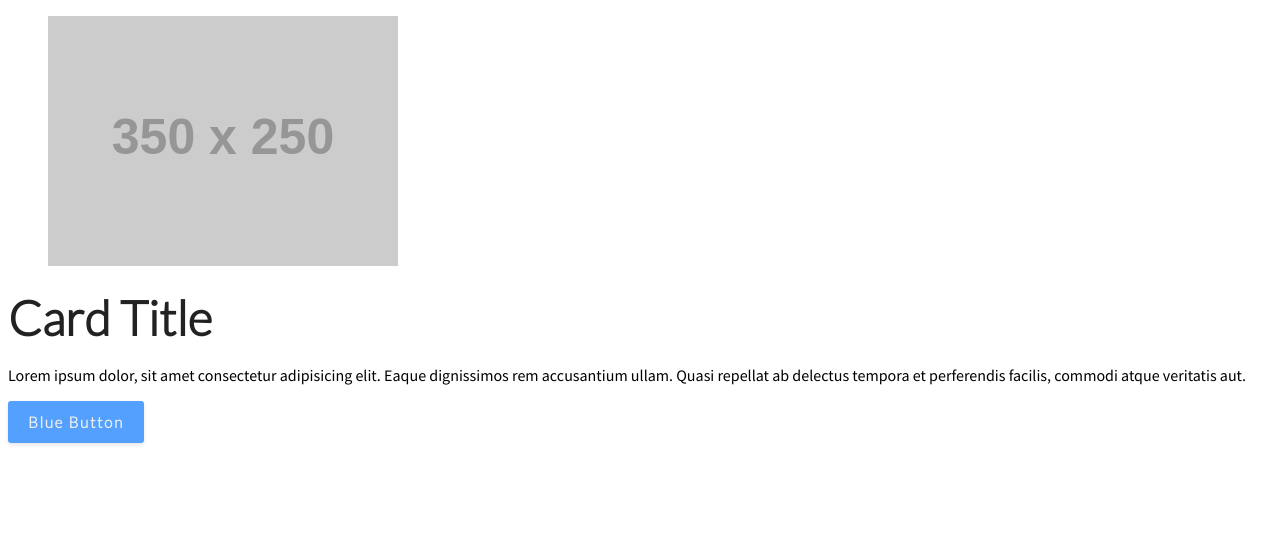
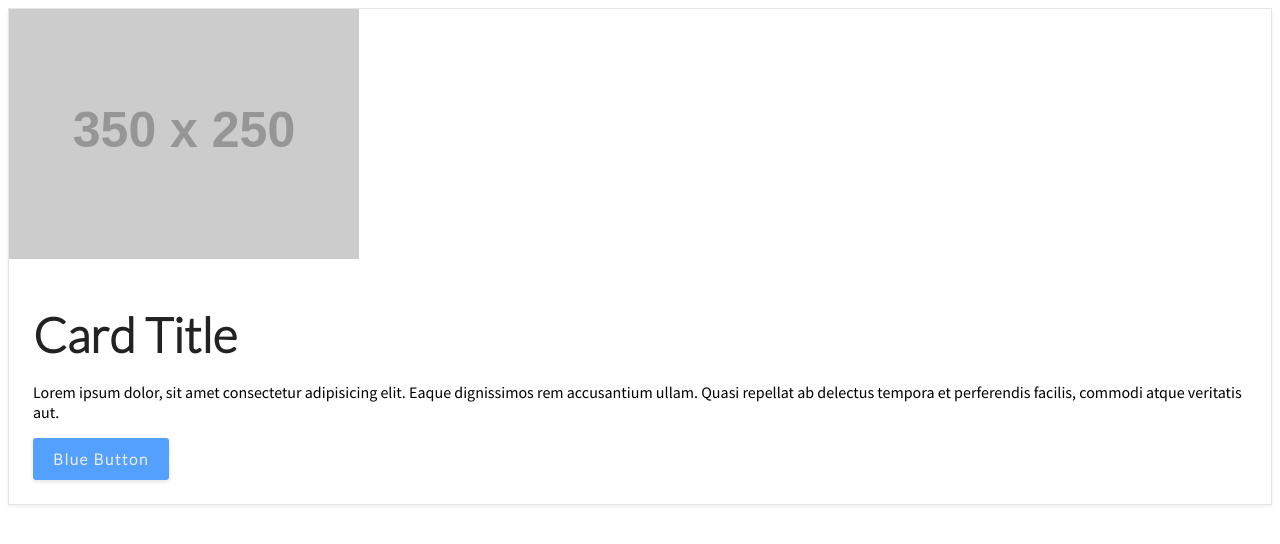
Before and after one commit to 3daddict/bem-css, a plain HTML site: page card.html in a window 1280 px wide. Drawn offline with Linux system fonts and the light colour scheme; placeholder pictures from the web are drawn by us.

Commit message:
basic card styling

```diff
--- a/assets/css/bem-css.scss
+++ b/assets/css/bem-css.scss
@@ -163,18 +163,22 @@ p {
 
 //cards
 .card {
-
+    position: relative;
+    max-width: 100%;
+    border: 1px solid rgba(0, 0, 0, 0.1);
+    box-shadow: 0px 2px 4px 0px rgba(0, 0, 0, 0.06) ;
 }
 
 .card__image-container {
-
+    display: block;
 }
 .card__image {
-
+    margin: 0;
+    padding: 0;
 }
 
 .card__content {
-
+    padding: 1.5rem;
 }
 
 .card__content-container {
```
Also changed, not shown: assets/css/bem-css.css, 1 other file.
